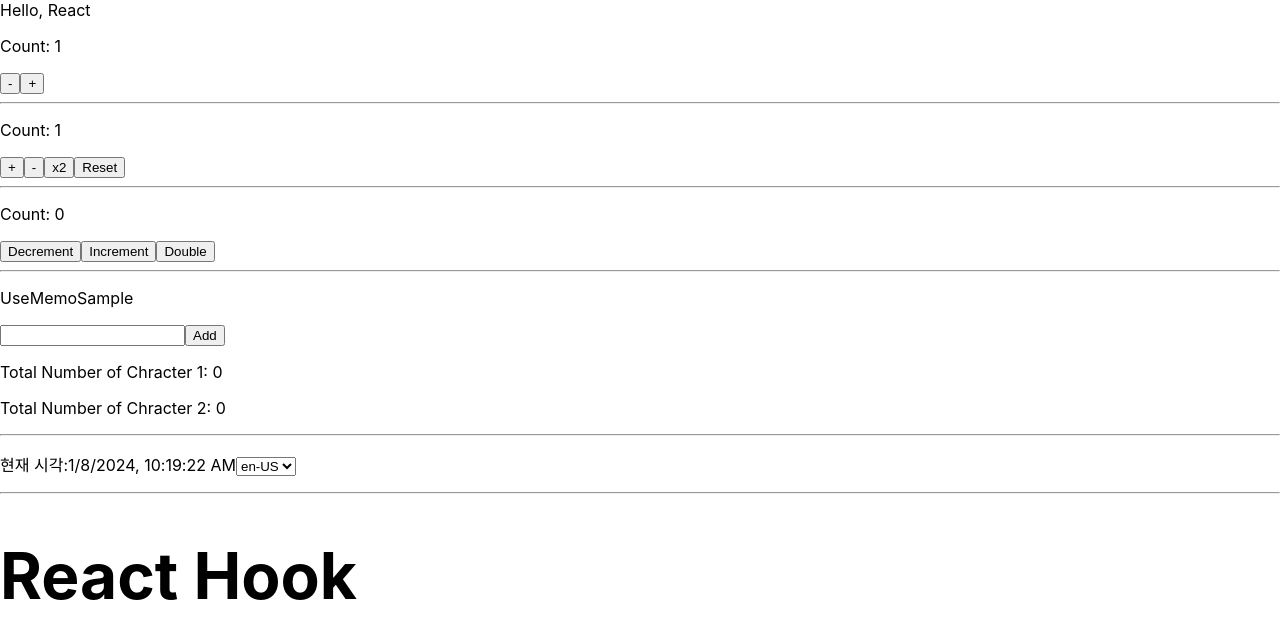
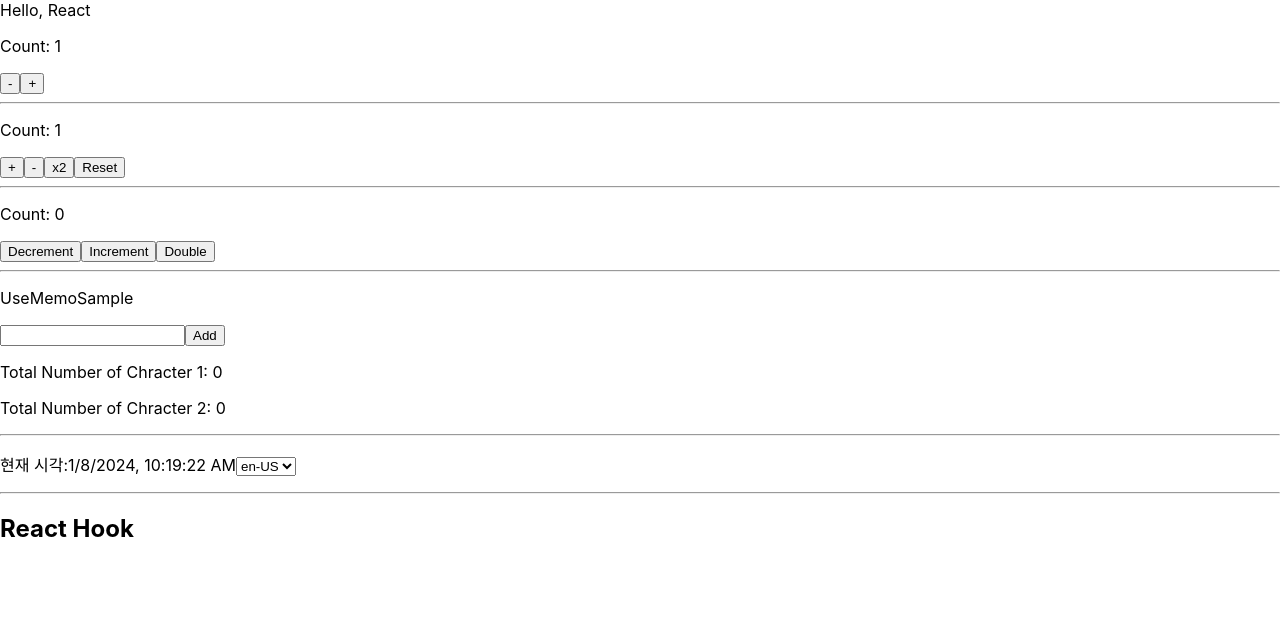
Before and after one commit to aaronsleepy/react-sample, a React (Create React App) app: page / in a window 1280 px wide. Shown: the top 638 px of the page. Built offline with nearby package versions, Linux system fonts and the light colour scheme.

Commit message:
fix: fix

```diff
--- a/src/components/Hello.tsx
+++ b/src/components/Hello.tsx
@@ -1,5 +1,5 @@
 const Hello = () => {
-
+    console.log()
     const onClick = () => {
         alert('hello')
     }
--- a/src/components/HookUseContextSample.tsx
+++ b/src/components/HookUseContextSample.tsx
@@ -11,14 +11,14 @@ const Title = () => {
 
     const value = useContext(TitleContext)
 
-    return <h1>{value}</h1>
+    return <h2>{value}</h2>
 }
 
 const Header = () => {
     return (
-        <h1>
+        <div>
             <Title />
-        </h1>
+        </div>
     )
 }
 
```
